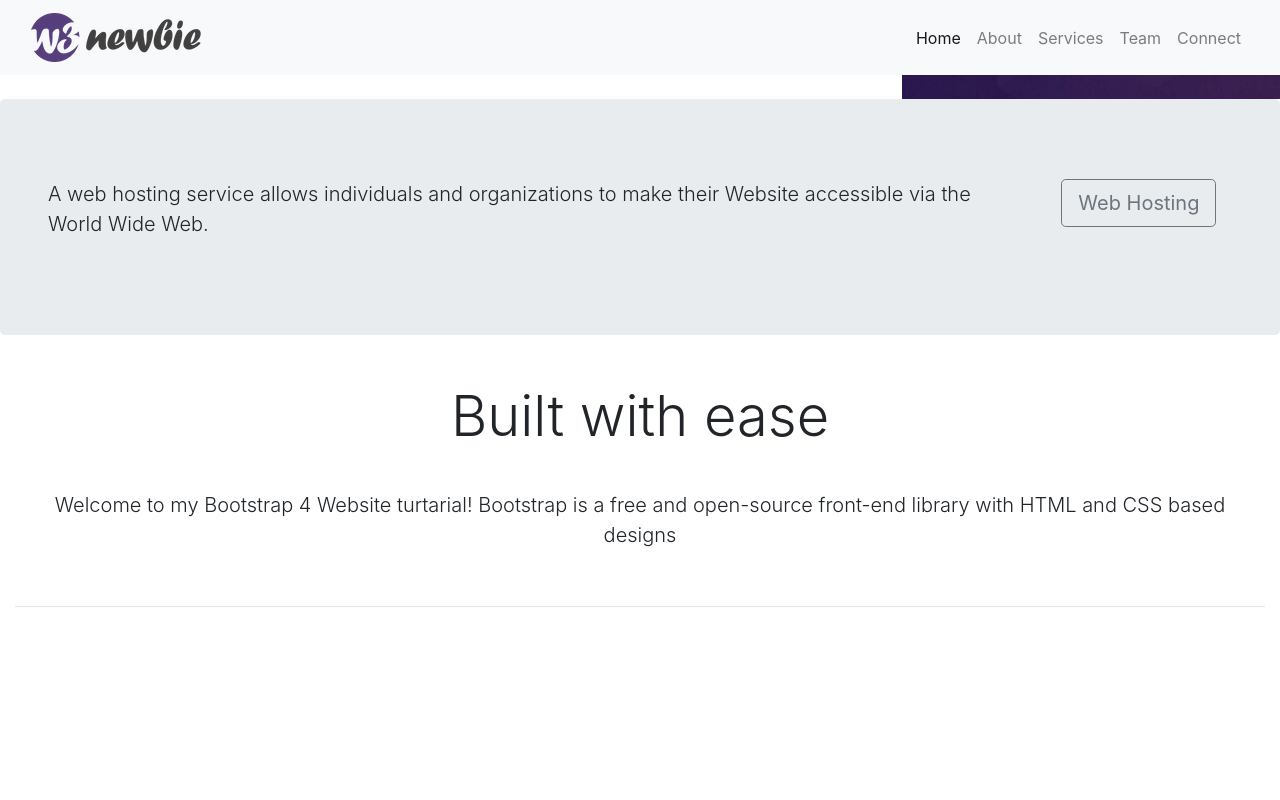
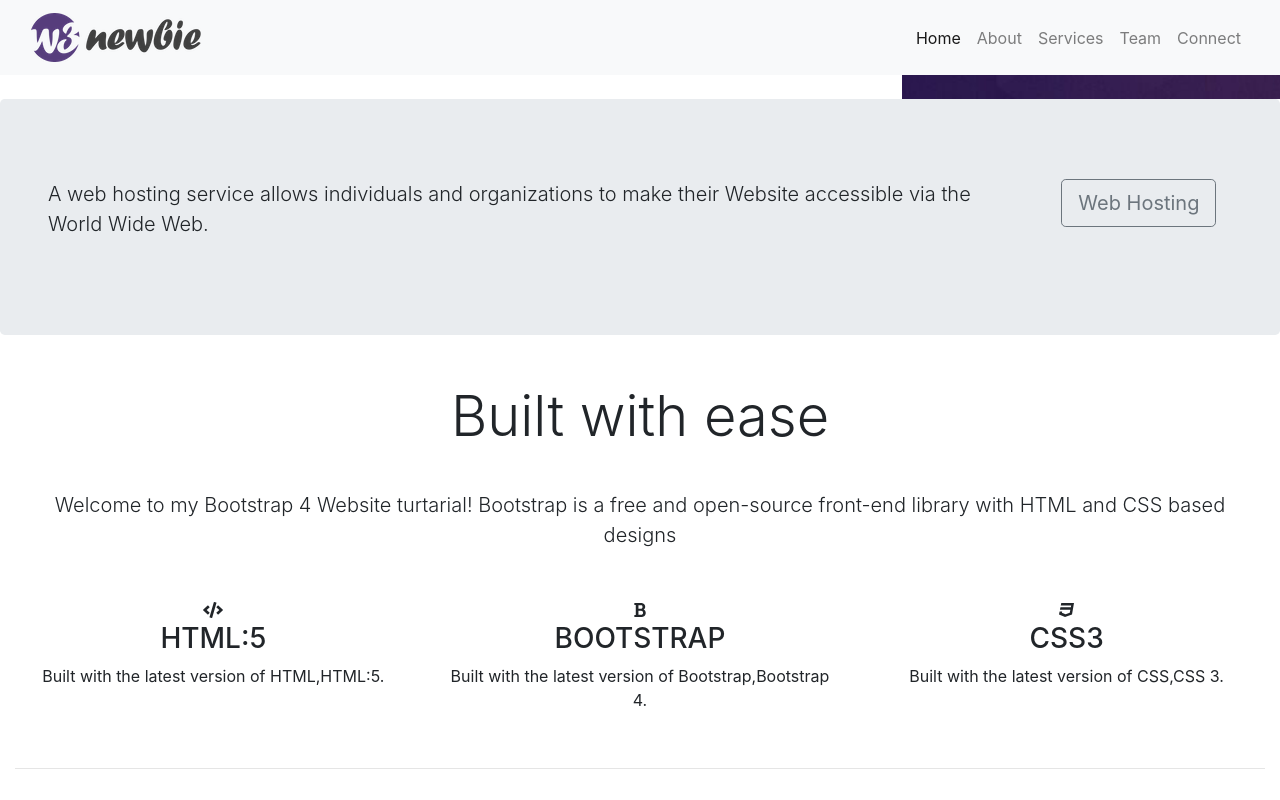
Before and after one commit to ubstart707/bootstrap, a plain HTML site: page index.html in a window 1280 px wide. Drawn offline with nearby package versions, Linux system fonts and the light colour scheme; files that its build step writes are made by us from their sources; files whose address does not match are found by name.

Commit message:
keyingi menyuni tugatdik

```diff
--- a/index.html
+++ b/index.html
@@ -95,7 +95,21 @@
 <!--- Three Column Section -->
 <div class="container-fluid padding">
 	<div class="row text-center padding">
-
+		<div class="col-xs-12 col-sm-6 col-md-4">
+			<i class="fas fa-code"></i>
+			<h3>HTML:5</h3>
+			<p>Built with the latest version of HTML,HTML:5.</p>
+		</div>
+		<div class="col-xs-12 col-sm-6 col-md-4">
+			<i class="fas fa-bold"></i>
+			<h3>BOOTSTRAP</h3>
+			<p>Built with the latest version of Bootstrap,Bootstrap 4.</p>
+		</div>
+		<div class="col-xs-12 col-sm-6 col-md-4">
+			<i class="fab fa-css3"></i>
+			<h3>CSS3</h3>
+			<p>Built with the latest version of CSS,CSS 3.</p>
+		</div>
 	</div>
 	<hr class="my-4">
 </div>
```
